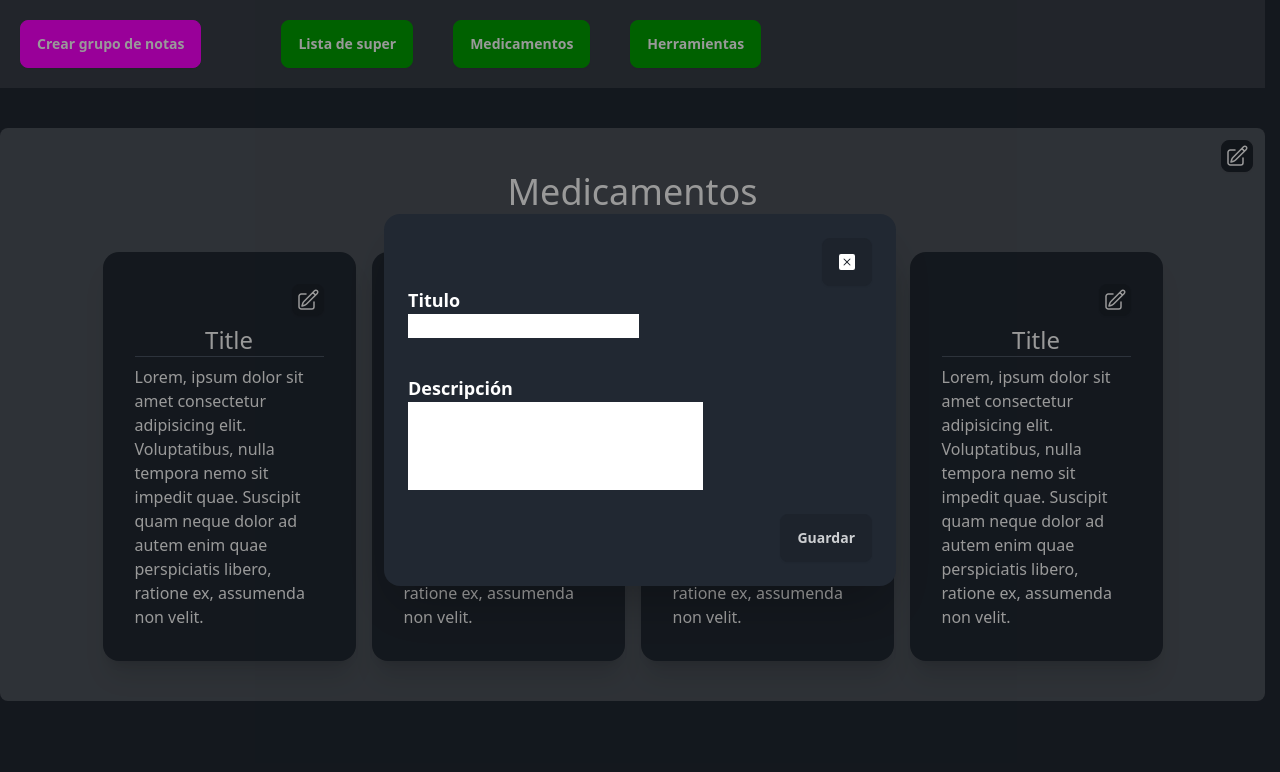
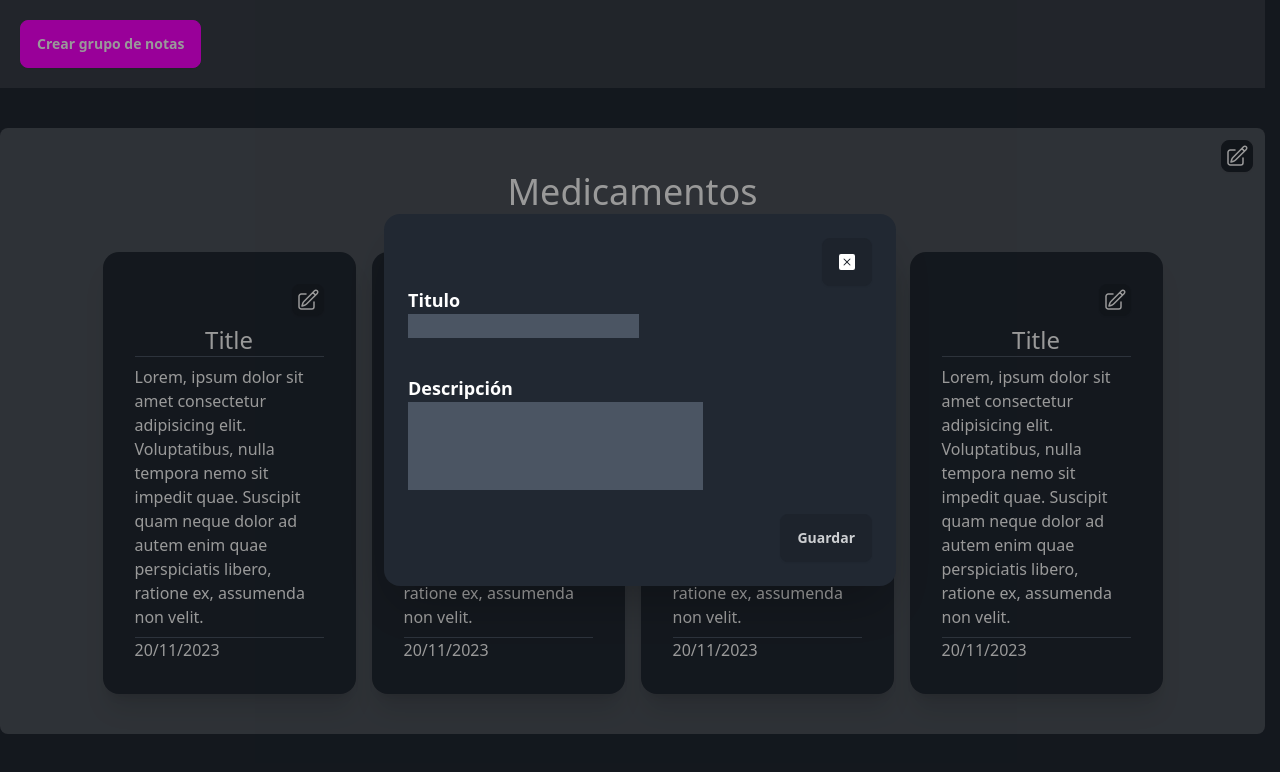
Before and after one commit to JoaquinMeneses/Grupo8_ArgentinaPrograma, a React (Vite) app: page / in a window 1280 px wide. Both pictures are taken after a click on the button "Crear grupo de notas". Shown: the top 772 px of the page. Built offline with nearby package versions, Linux system fonts and the light colour scheme.

Commit message:
feat: :sparkles: Funcion para crear botones de proyecto
He añadido la funcion para que se cree un boton cada vez que demos en guardar. A su vez, agregue la funcion para que se cierre el modal cada vez que se crea la nota.

```diff
--- a/src/components/CreateGroupNotes.jsx
+++ b/src/components/CreateGroupNotes.jsx
@@ -1,6 +1,17 @@
-import React from "react";
+import React, { useState} from "react";
 
-const CreateGroupNotes = () => {
+const CreateGroupNotes = ({ showButton }) => {
+  const [inputTitle, setInputTitle] = useState("");
+
+  const handleTitle = (event) => {
+    setInputTitle(event.target.value);
+  }
+
+  const handleSave = () => {
+    showButton( inputTitle );
+    document.getElementById("my_modal_1").close();
+  }
+
   return (
     <>
       <button
@@ -9,7 +20,7 @@ const CreateGroupNotes = () => {
       >
         Crear grupo de notas
       </button>
-      <dialog id="my_modal_1" className="modal">
+      <dialog id="my_modal_1" className="modal bg-black-600/100">
         <div className="modal-box">
           <form method="dialog" className="method flex flex-row-reverse">
             <button className="btn btn-close">
@@ -27,12 +38,12 @@ const CreateGroupNotes = () => {
           </form>
           <div className="new-gorup">
             <h3 className="font-bold text-lg">Titulo</h3>
-            <input type="text" className="mb-9 " />
+            <input type="text" className="mb-9 bg-gray-600" onChange={handleTitle} value={inputTitle} />
             <h3 className="font-bold text-lg">Descripción</h3>
-            <input type="text" className="p-8" />
+            <input type="text" className="p-8 bg-gray-600" />
           </div>
           <div className="modal-action">
-            <button className="btn">Guardar</button>
+            <button className="btn" onClick={handleSave} >Guardar</button>
           </div>
         </div>
       </dialog>
--- a/src/components/NavBar.jsx
+++ b/src/components/NavBar.jsx
@@ -1,14 +1,26 @@
-import React from "react";
+import React, { useState }from "react";
 import CreateGroupNotes from "./CreateGroupNotes";
 
 const NavBar = () => {
+  // Guardar Títulos colocados en input
+  const [buttons, setButtons] = useState([])
+
+  //recibimos por parámetro el inputTitle
+  const showButtons = (inputTitle) => {
+    // Guardar lógica en setButton y ...prevButton copia todos los elementos anteriores del array
+    setButtons((prevButton) => [...prevButton, inputTitle]);
+  }
+
   return (
     <div className="bg-white/10 flex flex-row p-5 ">
-      <CreateGroupNotes />
+      <CreateGroupNotes showButton={showButtons}/>
       <div className="ml-20 flex gap-10">
-        <button className="btn btn-secondary text-white">Lista de super</button>
-        <button className="btn btn-secondary text-white">Medicamentos</button>
-        <button className="btn btn-secondary text-white">Herramientas</button>
+        {/* Renderizado de botones */}
+        {buttons.map((buttonRender, index) => (
+          <button className="btn" key={index}>
+            {buttonRender}
+          </button>
+        ))}
       </div>
     </div>
   );
--- a/src/components/Note.jsx
+++ b/src/components/Note.jsx
@@ -4,24 +4,26 @@ const Note = () => {
   return (
     <div className="card w-2/3 sm:w-1/4 lg:w-1/5 bg-base-100 shadow-xl">
       <div className="card-body">
+        {/* Header */}
         <div className="card-actions justify-end">
           <button className="btn btn-square btn-sm">
             <svg
               xmlns="http://www.w3.org/2000/svg"
               fill="none"
               viewBox="0 0 24 24"
-              stroke-width="1.5"
+              strokeWidth="1.5"
               stroke="currentColor"
-              class="w-6 h-6"
+              className="w-6 h-6"
             >
               <path
-                stroke-linecap="round"
-                stroke-linejoin="round"
+                strokeLinecap="round"
+                strokeLinejoin="round"
                 d="M16.862 4.487l1.687-1.688a1.875 1.875 0 112.652 2.652L10.582 16.07a4.5 4.5 0 01-1.897 1.13L6 18l.8-2.685a4.5 4.5 0 011.13-1.897l8.932-8.931zm0 0L19.5 7.125M18 14v4.75A2.25 2.25 0 0115.75 21H5.25A2.25 2.25 0 013 18.75V8.25A2.25 2.25 0 015.25 6H10"
               />
             </svg>
           </button>
         </div>
+        {/* Content */}
         <div className="border-b-[1px] border-gray-600">
           <h2 className="text-center text-2xl">Title</h2>
         </div>
@@ -31,6 +33,10 @@ const Note = () => {
           dolor ad autem enim quae perspiciatis libero, ratione ex, assumenda
           non velit.
         </p>
+        {/* Footer */}
+        <div className="border-t-[1px] border-gray-600">
+          <span>20/11/2023</span>
+        </div>
       </div>
     </div>
   );
--- a/src/pages/Main.jsx
+++ b/src/pages/Main.jsx
@@ -15,13 +15,13 @@ const Main = () => {
               xmlns="http://www.w3.org/2000/svg"
               fill="none"
               viewBox="0 0 24 24"
-              stroke-width="1.5"
+              strokeWidth="1.5"
               stroke="currentColor"
-              class="w-6 h-6"
+              className="w-6 h-6"
             >
               <path
-                stroke-linecap="round"
-                stroke-linejoin="round"
+                strokeLinecap="round"
+                strokeLinejoin="round"
                 d="M16.862 4.487l1.687-1.688a1.875 1.875 0 112.652 2.652L10.582 16.07a4.5 4.5 0 01-1.897 1.13L6 18l.8-2.685a4.5 4.5 0 011.13-1.897l8.932-8.931zm0 0L19.5 7.125M18 14v4.75A2.25 2.25 0 0115.75 21H5.25A2.25 2.25 0 013 18.75V8.25A2.25 2.25 0 015.25 6H10"
               />
             </svg>
```
